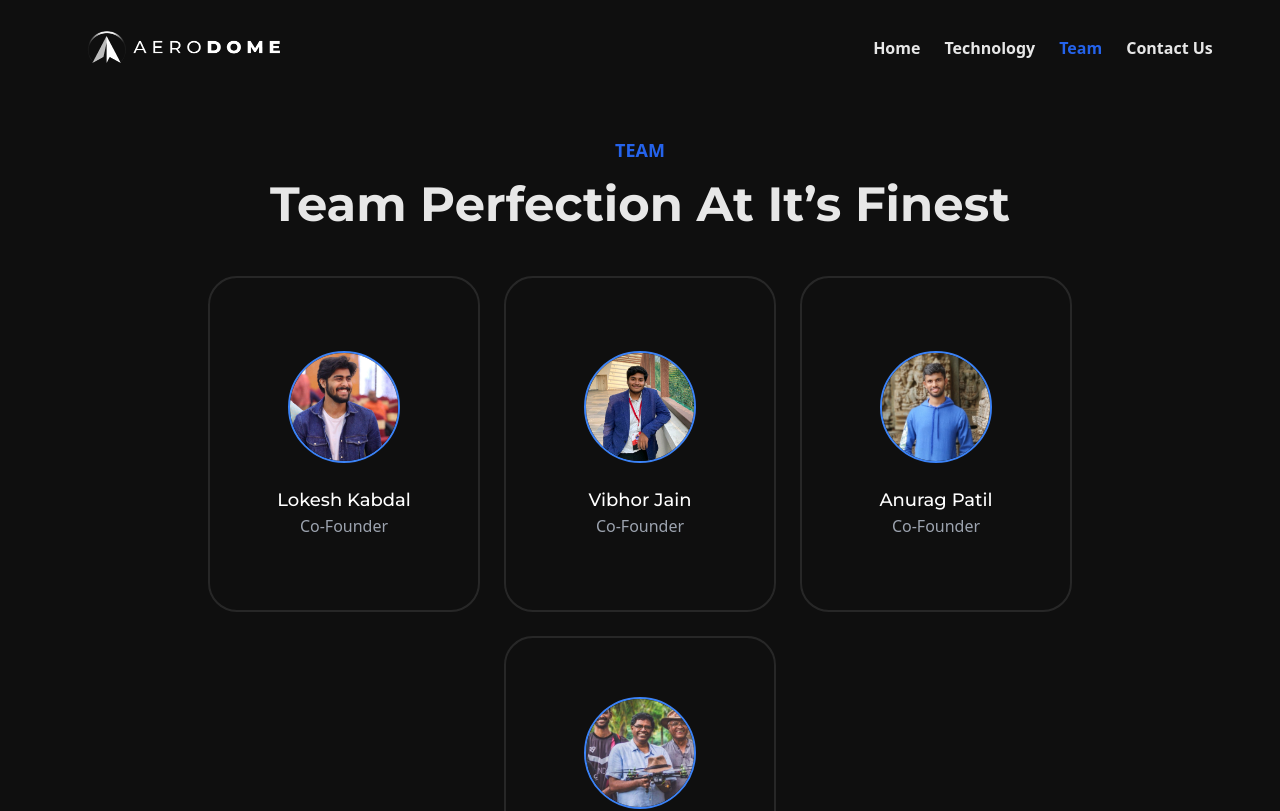
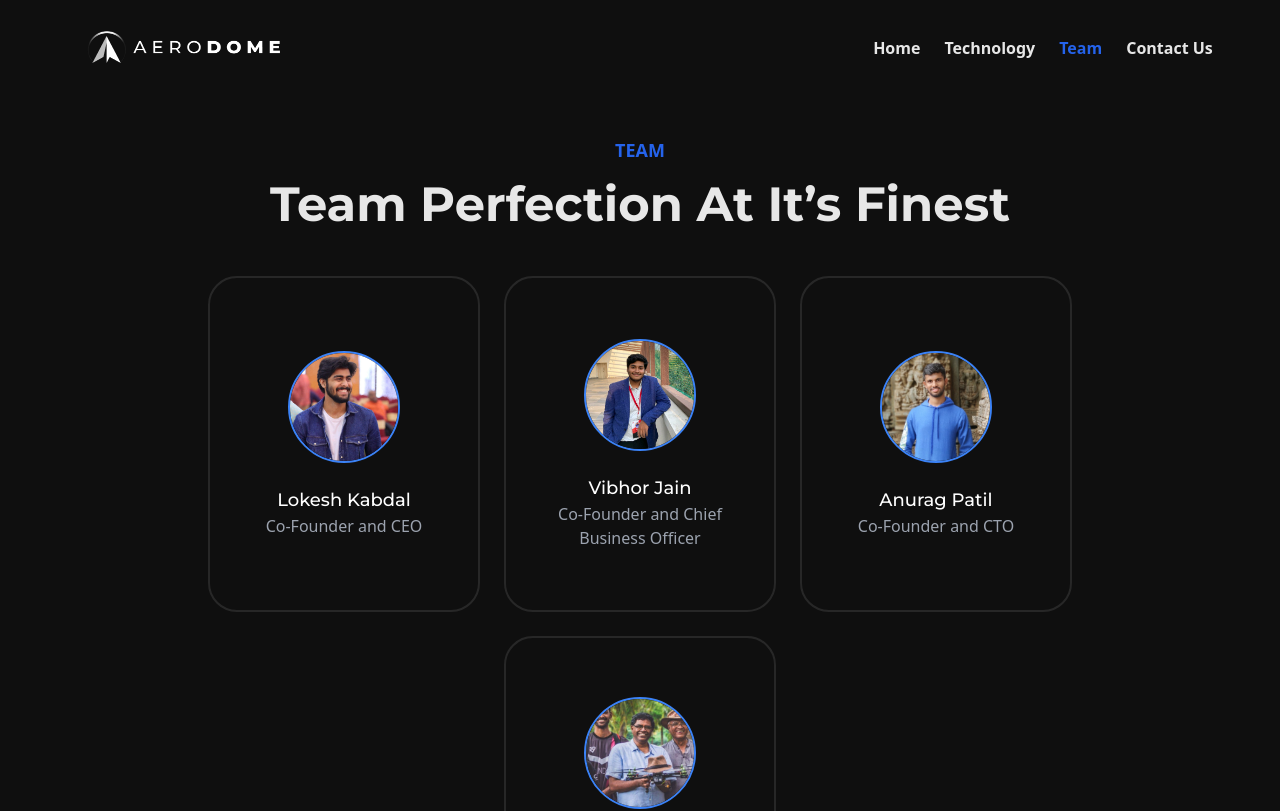
Before and after one commit to kabdallokesh/aerodome, a React (Vite) app in the folder aerodome/: page /team in a window 1280 px wide. Shown: the top 811 px of the page. Built offline with nearby package versions, Linux system fonts and the light colour scheme.

Commit message:
update Team.jsx to specify full titles for team members

```diff
--- a/aerodome/src/pages/Team.jsx
+++ b/aerodome/src/pages/Team.jsx
@@ -53,7 +53,7 @@ function Team() {
           <motion.div variants={childVariant}>
             <ProfileCardLarge
               name="Lokesh Kabdal"
-              role="Co-Founder"
+              role="Co-Founder and CEO"
               image="team-lokesh.jpg"
               linkedin="https://www.linkedin.com/in/lokesh-kabdal"
             />
@@ -62,7 +62,7 @@ function Team() {
           <motion.div variants={childVariant}>
             <ProfileCardLarge
               name="Vibhor Jain"
-              role="Co-Founder"
+              role="Co-Founder and Chief Business Officer"
               image="team-vibhor.jpg"
               linkedin="https://www.linkedin.com/in/vibhor-jain3"
             />
@@ -71,7 +71,7 @@ function Team() {
           <motion.div variants={childVariant}>
             <ProfileCardLarge
               name="Anurag Patil"
-              role="Co-Founder"
+              role="Co-Founder and CTO"
               image="team-anurag.jpg"
               linkedin="https://www.linkedin.com/in/anurag-jeevan-patil"
             />
```
